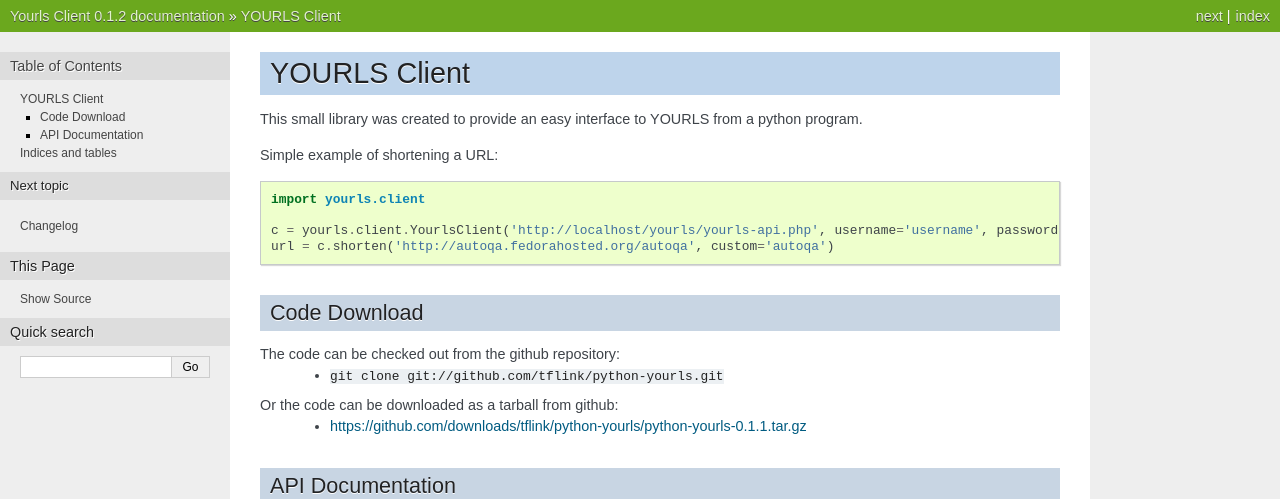
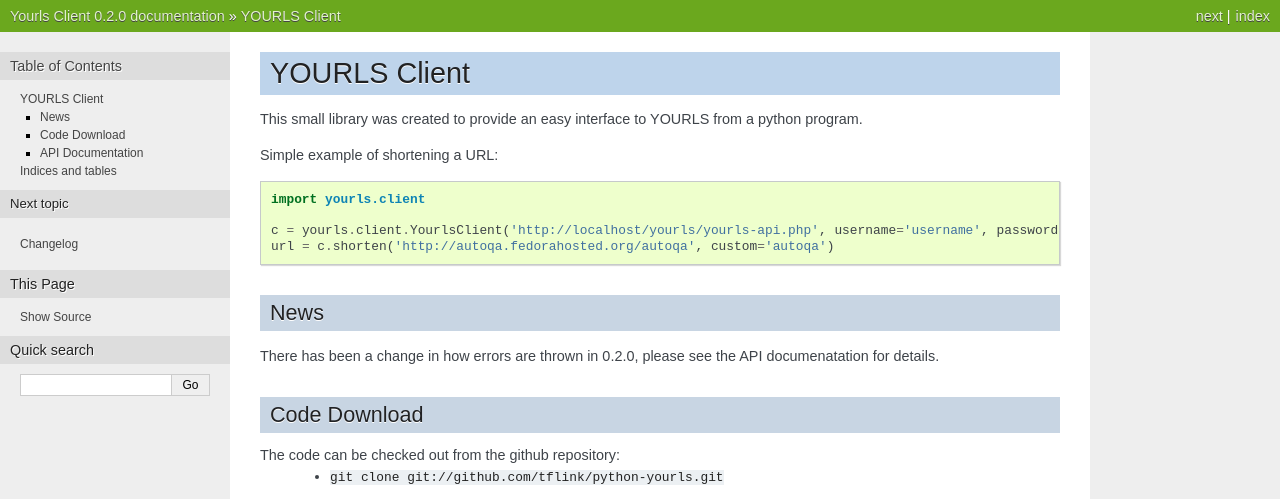
Before and after one commit to tflink/python-yourls, a Sphinx documentation site: the page built from doc/index.rst, in a window 1280 px wide. Shown: the top 499 px of the page. Built offline with Sphinx 7.4.7, drawn with Linux system fonts in a browser that asks for light colours; pages that are not in the unit, such as notebooks, are missing from menus; some of the changed text lies outside the part shown.

Commit message:
improved docs, bumped version to 0.2.0

```diff
--- a/doc/conf.py
+++ b/doc/conf.py
@@ -49,9 +49,9 @@
 # built documents.
 #
 # The short X.Y version.
-version = '0.1.2'
+version = '0.2.0'
 # The full version, including alpha/beta/rc tags.
-release = '0.1.2'
+release = '0.2.0'
 
 # The language for content autogenerated by Sphinx. Refer to documentation
 # for a list of supported languages.
--- a/doc/index.rst
+++ b/doc/index.rst
@@ -1,4 +1,4 @@
-.. _main
+.. _main:
 
 YOURLS Client
 =========================================
@@ -13,16 +13,24 @@
     c = yourls.client.YourlsClient('http://localhost/yourls/yourls-api.php', username='username', password='password')
     url = c.shorten('http://autoqa.fedorahosted.org/autoqa', custom='autoqa')
 
+News
+-------------
+There has been a change in how errors are thrown in 0.2.0, please see the API
+documenatation for details.
+
 Code Download
 -------------
 The code can be checked out from the github repository:
   * ``git clone git://github.com/tflink/python-yourls.git``
 
 Or the code can be downloaded as a tarball from github:
-  * https://github.com/downloads/tflink/python-yourls/python-yourls-0.1.1.tar.gz
+  * https://github.com/downloads/tflink/python-yourls/python-yourls-0.2.0.tar.gz
 
 API Documentation
 -----------------
+.. automodule:: yourls
+    :members:
+
 .. automodule:: client
     :members:
 
--- a/setup.py
+++ b/setup.py
@@ -12,7 +12,7 @@
         raise SystemExit(errno)
 
 setup(name='Yourls',
-      version='0.1.2',
+      version='0.2.0',
       description='Python client for the yourls URL shortener',
       author='Tim Flink',
       author_email='tflink@fedoraproject.org',
```
Also changed, not shown: doc/changelog.rst (+8 -2 lines), yourls/__init__.py (+22 -1 lines), 1 other file.
